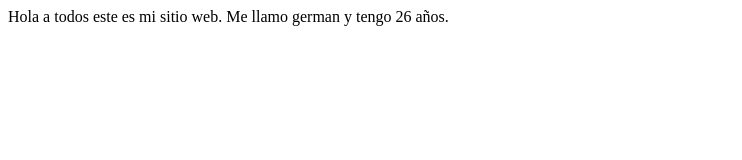
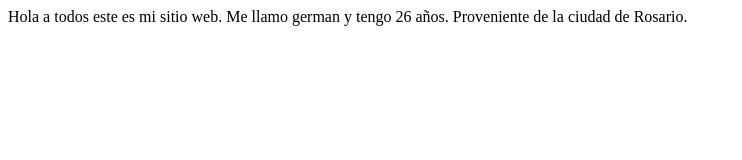
Before and after one commit to gggrassi95/projectoDemoCursoPrework, a plain HTML site: page index.html in a window 1280 px wide. Shown: the whole page, without its empty margins (0-742 px from the left). Drawn offline with Linux system fonts and the light colour scheme.

Commit message:
cambios agragamos descripcion

```diff
--- a/index.html
+++ b/index.html
@@ -6,6 +6,6 @@
     <title>Hola Mundo</title>
 </head>
 <body>
-    <p>Hola a todos este es mi sitio web. Me llamo german y tengo 26 años.</p>
+    <p>Hola a todos este es mi sitio web. Me llamo german y tengo 26 años. Proveniente de la ciudad de Rosario.</p>
 </body>
 </html>
```
